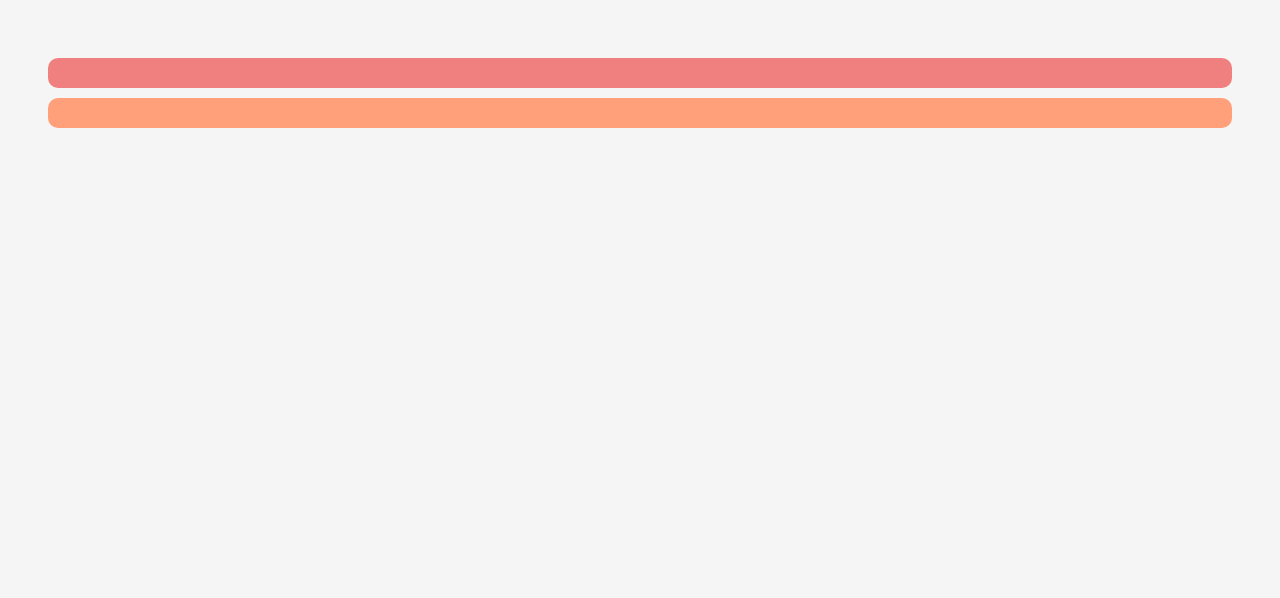
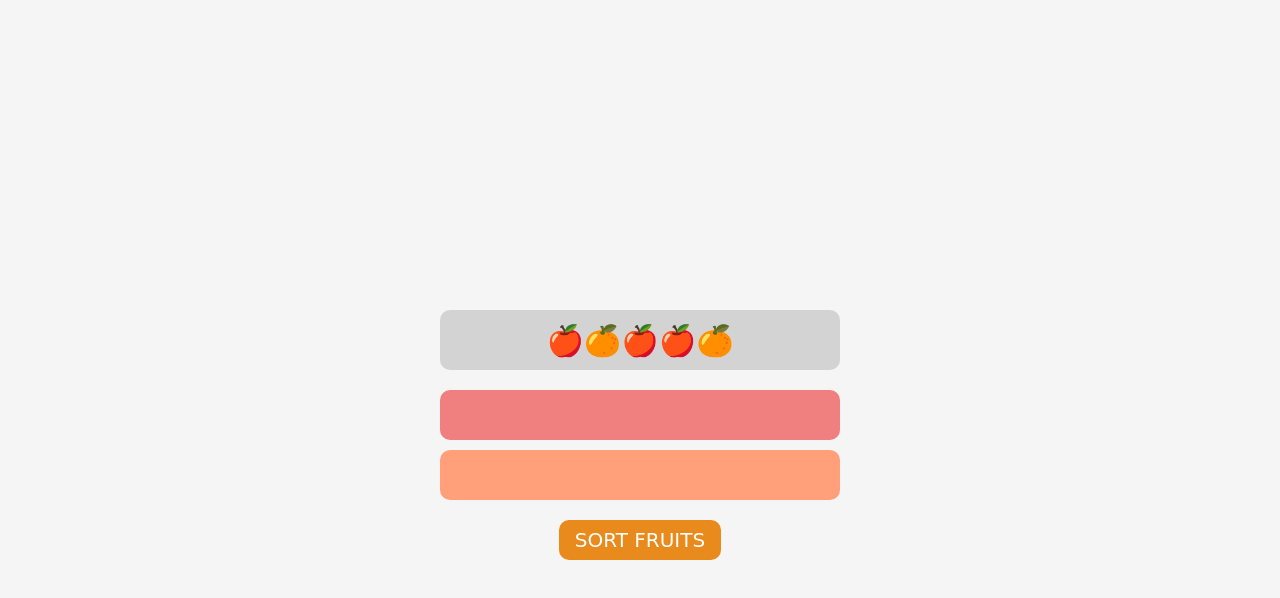
Before and after one commit to ckphase/js-practice, a plain HTML site: page fruitSorter/index.html in a window 1280 px wide. Drawn offline with Linux system fonts and the light colour scheme.

Commit message:
Update: FruitSorter

```diff
--- a/fruitSorter/index.css
+++ b/fruitSorter/index.css
@@ -1,18 +1,62 @@
 body {
     padding: 40px;
     background: whitesmoke;
-    text-align: center;
+    font-family: 'Permanent Marker', cursive;
+
+    /* Flexbox centering */
+    display: flex;
+    flex-direction: column;   /* Stack elements vertically */
+    justify-content: center;  /* Center vertically */
+    align-items: center;      /* Center horizontally */
+    min-height: 100vh;        /* Take full viewport height */
+    margin: 0;
 }
 
 #apple-shelf {
+    width: 400px;
+    min-height: 50px;
     background: lightcoral;
     border-radius: 10px;
     height: 30px;
     margin: 10px 0;
+    align-content: center;
+    font-size: 30px;
+    justify-content: center;
+     display: flex;
 }
 
 #orange-shelf {
+    min-height: 50px;
+    width: 400px;
     background: lightsalmon;
     border-radius: 10px;
     height: 30px;
+        font-size: 30px;
+    justify-content: center;
+     display: flex;
 }
+
+button {
+    margin: 20px;
+    cursor: pointer;
+    border: 0;
+    padding: 8px 16px;
+    border-radius: 10px;
+    background: #e98a1d;
+    color: white;
+    font-family: inherit;
+    font-size: 20px;
+}
+#original-shelf {
+    width: 400px;
+    height: 60px;
+    background: lightgray;
+    border-radius: 10px;
+    margin: 10px 0;
+
+    display: flex;
+    justify-content: center;
+    align-items: center;
+    gap: 10px;
+    font-size: 30px;
+}
--- a/fruitSorter/index.html
+++ b/fruitSorter/index.html
@@ -4,8 +4,10 @@
         <link rel="stylesheet" href="index.css">
     </head>
     <body>
+        <div id="original-shelf"></div>
         <div id="apple-shelf"></div>
         <div id="orange-shelf"></div>
+        <button onclick="sortFruits()">SORT FRUITS</button>
         <script src="index.js"></script>
     </body>
 </html>
--- a/fruitSorter/index.js
+++ b/fruitSorter/index.js
@@ -0,0 +1,18 @@
+let fruit = ["🍎", "🍊", "🍎", "🍎", "🍊"]
+let appleShelf = document.getElementById("apple-shelf")
+let orangeShelf = document.getElementById("orange-shelf")
+let originalShelf = document.getElementById("original-shelf")
+
+for(let i = 0; i < fruit.length; i++){
+    originalShelf.textContent += fruit[i]
+}
+
+function sortFruits(){
+    for(let i = 0; i < fruit.length; i++){
+        if(fruit[i] === "🍎"){
+            appleShelf.textContent += "🍎"
+        }else{
+            orangeShelf.textContent += "🍊"
+        }
+    }
+}
```
